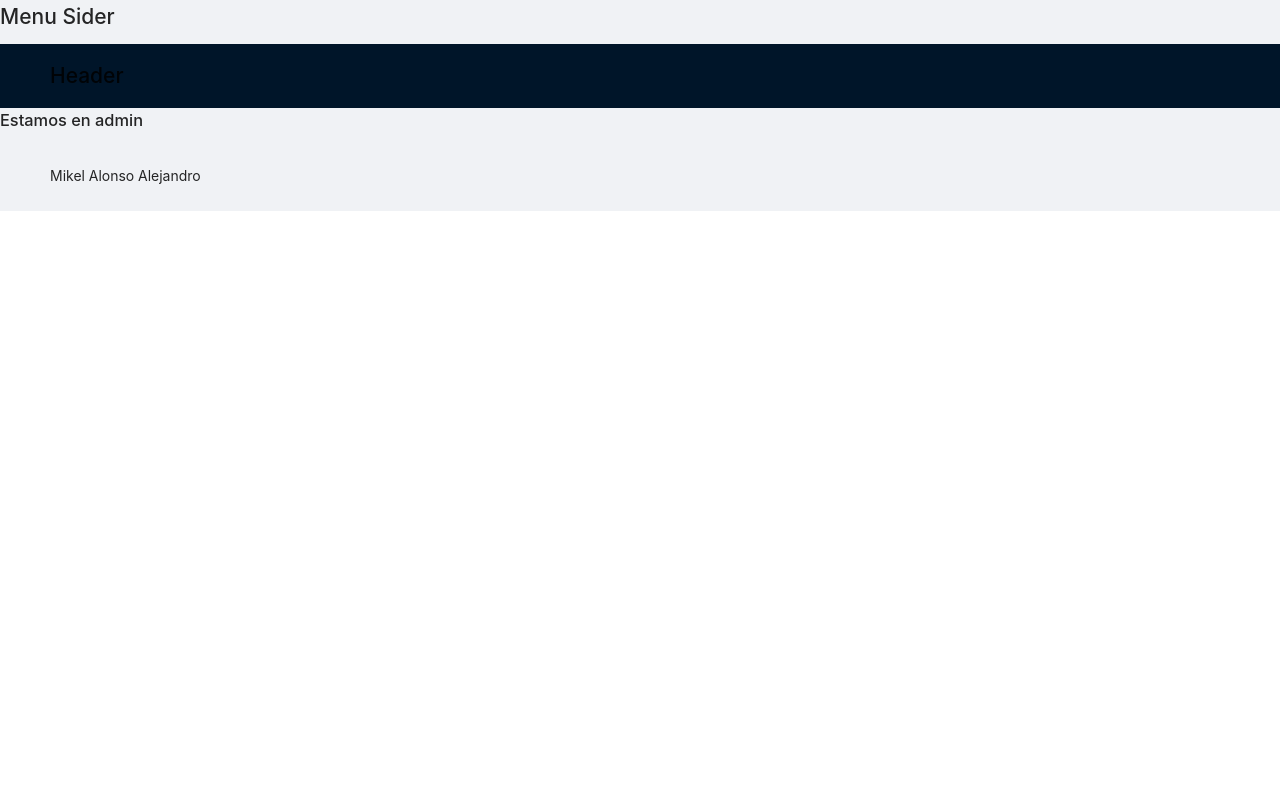
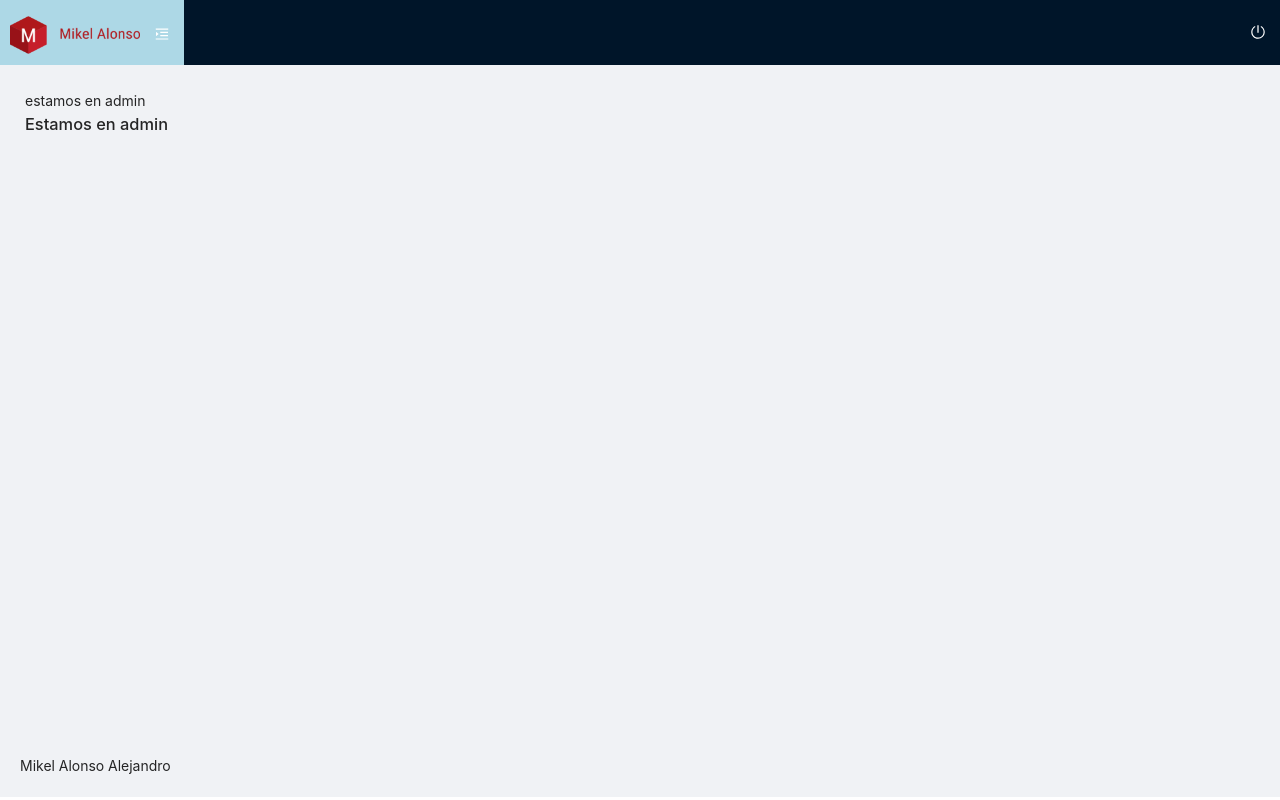
Before and after one commit to LongJhonson/client, a React (Create React App) app: page /admin in a window 1280 px wide. Built offline with nearby package versions, Linux system fonts and the light colour scheme.

Commit message:
componente menu top

```diff
--- /dev/null
+++ b/src/components/Admin/MenuTop/MenuTop.js
@@ -0,0 +1,29 @@
+import React from "react";
+import MikelLogo from "../../../assets/img/png/logo2.png";
+
+import "./MenuTop.scss";
+import { Button } from "antd";
+import { MenuUnfoldOutlined, PoweroffOutlined } from '@ant-design/icons';
+// import Icon from '@ant-design/icons';
+
+export default function MenuTop() {
+    return (
+        <div className="menu-top">
+            <div className="menu-top__left">
+                <img
+                    className="menu-top__left-logo"
+                    src={MikelLogo}
+                    alt="Mikel Alonso"
+                />
+                <Button type="link" onClick={() => console.log("Click")}>
+                    <MenuUnfoldOutlined />
+                </Button>
+            </div>
+            <div className="menu-top__right">
+                <Button type="link" onClick={() => console.log("Cerrar sesion")}>
+                    <PoweroffOutlined />
+                </Button>
+            </div>
+        </div>
+    )
+}
--- /dev/null
+++ b/src/components/Admin/MenuTop/MenuTop.scss
@@ -0,0 +1,33 @@
+@import "../../../scss/index.scss";
+
+.menu-top {
+    display: flex;
+    background-color: lightblue;
+
+    button {
+        background-color: transparent;
+        color: $font-light;
+        border: 0;
+
+        &:hover {
+            color: $primary-color;
+        }
+        &:focus,
+        &:active {
+            color: $font-light;
+        }
+    }
+
+    &__left {
+        &-logo {
+            height: 70px;
+            width: 130px;
+            margin-left: 10px;
+        }
+    }
+
+    &__right{
+        position: absolute;
+        right: 0;
+    }
+}
--- a/src/layouts/LayoutAdmin.js
+++ b/src/layouts/LayoutAdmin.js
@@ -1,6 +1,7 @@
 import React from "react";
 import { Route, Router, Switch } from "react-router-dom";
 import { Layout } from "antd";
+import MenuTop from "../components/Admin/MenuTop/MenuTop";
 
 import "./layoutscss/LayoutAdmin.scss";
 import routes from "../config/routes";
@@ -15,15 +16,16 @@ export default function LayoutAdmin(props) {
 
     return (
         <Layout>
-            <h2>Menu Sider</h2>
-            <Layout>
-                <Header>
-                    <h2>Header</h2>
+            {/* {TO DO: menu sider} */}
+            <Layout className="layout-admin">
+                <Header className="layout-admin__header">
+                    <MenuTop/>
                 </Header>
-                <Content>
+                <Content className="layout-admin__content">
+                    estamos en admin
                     <LoadRoutes routes={routes} />
                 </Content>
-                <Footer>
+                <Footer className="layout-admin__footer">
                     Mikel Alonso Alejandro
                 </Footer>
             </Layout>
--- a/src/layouts/layoutscss/LayoutAdmin.scss
+++ b/src/layouts/layoutscss/LayoutAdmin.scss
@@ -0,0 +1,23 @@
+@import "../../scss/index.scss";
+
+.layout-admin{
+    transition: margin-left 0.2s;
+
+    &__header{
+        position: fixed;
+        top: 0;
+        left: 0;
+        width: 100%;
+        display: flex;
+        padding: 0;
+        height: 65px;
+    }
+    &__content{
+        min-height: calc(100vh - 65px);
+        padding: 90px 25px 25px 25px;
+    }
+    &__footer{
+        padding:0;
+        margin: 20px;
+    }
+}
```
Also changed, not shown: src/assets/img/png/logo.png (added), src/assets/img/png/logo2.png (added), src/components/Admin/MenuTop/index.js (added).
